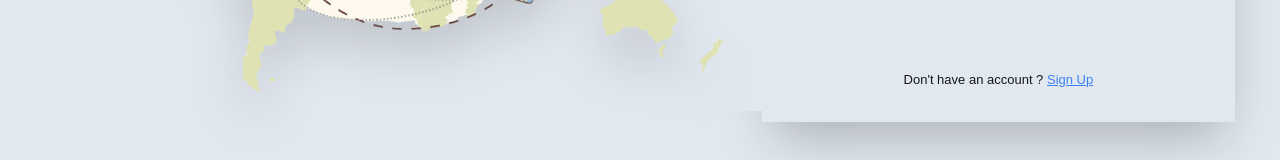
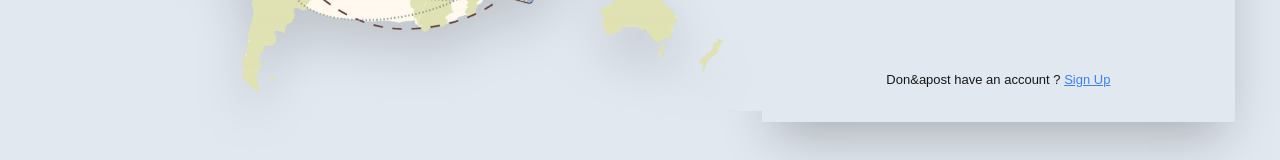
Before and after one commit to SHAFIQUEKHANZADA/nextjs-assignment-tailwind, a Next.js app: page /log-in in a window 1280 px wide. Shown: the part 610-770 px from the top of the page. Built offline with nearby package versions, Linux system fonts and the light colour scheme.

Commit message:
Update page.tsx

```diff
--- a/src/app/(main)/log-in/page.tsx
+++ b/src/app/(main)/log-in/page.tsx
@@ -49,7 +49,7 @@ const LogIn = () => {
                                 Login
                             </button>
                             <div className='flex justify-center pt-20'>
-                                <p className='text-[13px]'>Don't have an account ? <span><a href="/sign-uo" className='text-blue-500 underline'>Sign Up</a></span></p>
+                                <p className='text-[13px]'>Don&apost have an account ? <span><a href="/sign-uo" className='text-blue-500 underline'>Sign Up</a></span></p>
                             </div>
                         </form>
                     </div>
```
